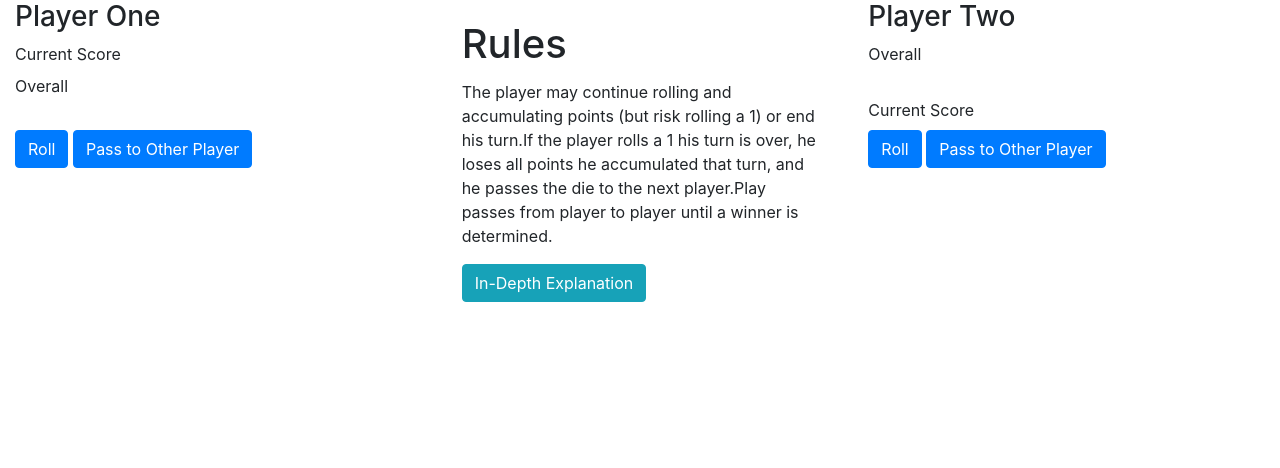
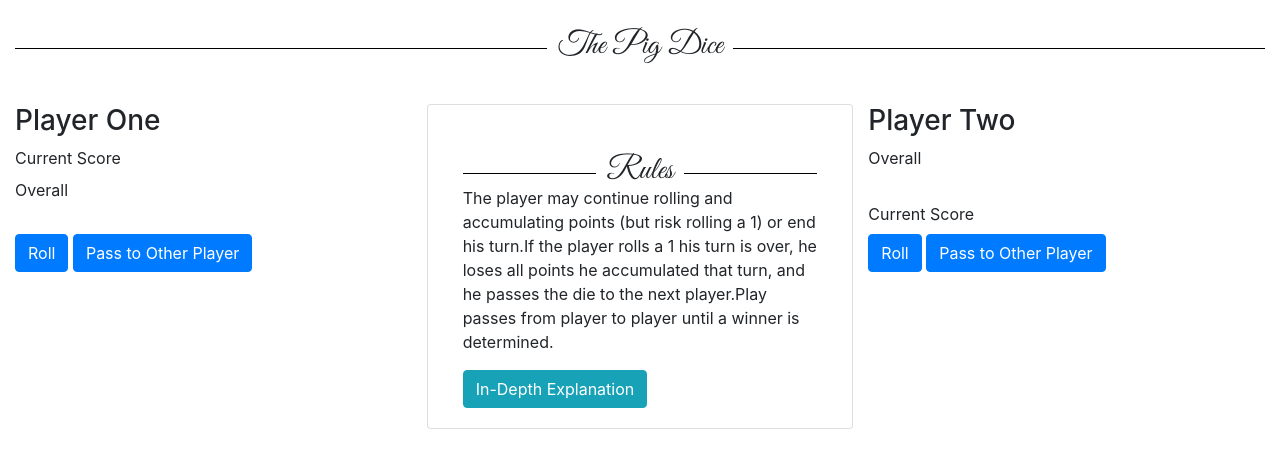
Before and after one commit to Veerprism/pigdice, a plain HTML site: page index.html in a window 1280 px wide. Drawn offline with nearby package versions, Linux system fonts and the light colour scheme; a script that the page names is missing.

Commit message:
Styling for all h1 in the page

```diff
--- a/index.html
+++ b/index.html
@@ -10,11 +10,31 @@
   <script src="js/underscore.js" type="text/javascript"></script>
   <link rel="stylesheet" href="css/bootstrap.css">
   <link rel="stylesheet" href="css/style.css">
+  <style type="text/css">
+    @font-face {
+      font-family: GreatVibes;
+      src: url("font/GreatVibes-Regular.otf")format("opentype");
+    }
+    h1{
+      font-family: GreatVibes;
+      width: 100%;
+      text-align: center;
+      border-bottom: 1px solid #000;
+      line-height: 0.1em;
+      margin: 45px auto 55px auto;
+      font-size: 200%;
+    }
+    h1 span{
+      background: #fff;
+      padding: 0 10px;
+    }
+  </style>
   </head>
 <div class="container-fluid">
-  <div class="row" id="playerone">
+  <h1><span>The Pig Dice</span></h1>
 
-    <div class="col-md-4">
+  <div class="row" >
+    <div class="col-md-4" id="playerone">
       <form class="form" action="index.html" method="post">
         <div class="form-group">
           <h3>Player One</h3>
@@ -24,10 +44,14 @@
           <button type="button" name="button" id="remove" class="btn btn-primary">Pass to Other Player</button>
         </div>
         </form>
-      </form>
+        </div>
 
-    </div>
-    <div class="col-md-4 rules">
+
+
+
+
+    <!-- card holding the rules of the game -->
+    <div class="col-md-4 card rules">
       <div class="card-body">
         <h1 class="card-title"><span>Rules</span></h1>
         <p class="card-text">The player may continue rolling and accumulating points (but risk rolling a 1) or end his turn.If the player rolls a 1 his turn is over, he loses all points he accumulated that turn, and he passes the die to the next player.Play passes from player to player until a winner is determined.</p>
@@ -35,6 +59,7 @@
     </div>
     </div>
 
+    <!-- these are the player two details form -->
     <div class="col-md-4">
       <form class="form" action="index.html" method="post">
         <div class="form-group">
@@ -49,10 +74,11 @@
 
 
   </div>
+  </div>
 
 
 </div>
-  <body>
+
 
   </body>
 </html>
```
